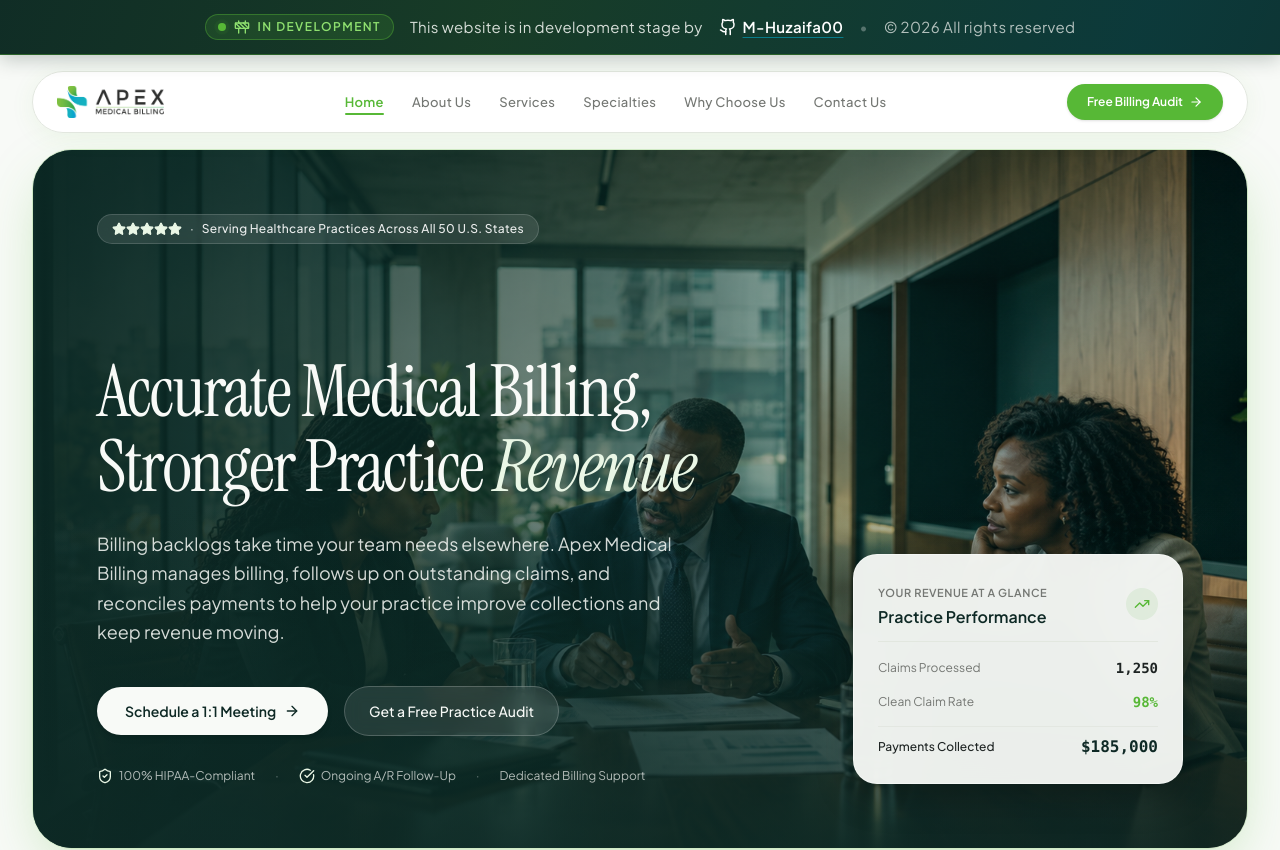
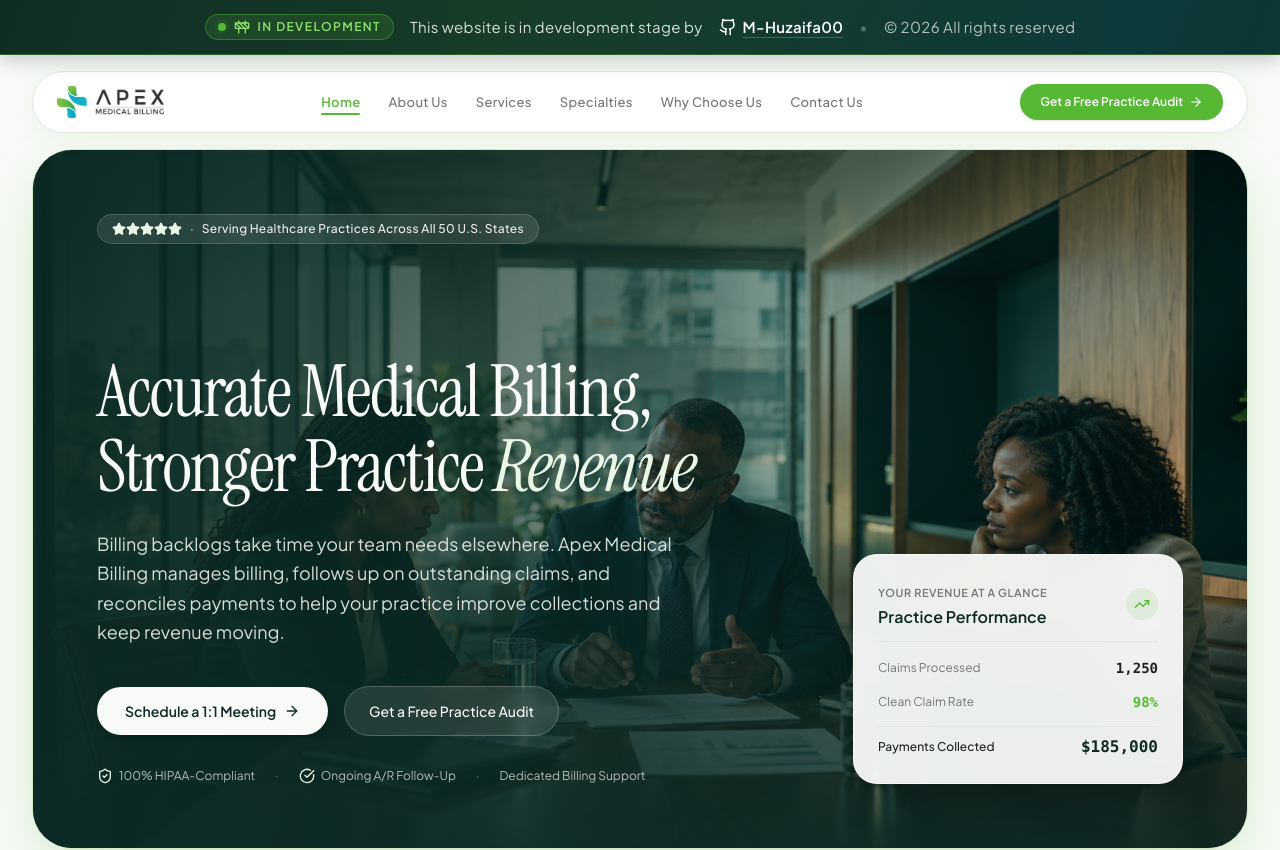
Before and after one commit to M-Huzaifa00/apex-medical-billing, a React (Vite) app: page / in a window 1280 px wide. Shown: the top 850 px of the page. Built offline with nearby package versions, Linux system fonts and the light colour scheme.

Commit message:
feat: chnage content of specilities page & navbar audit button.

```diff
--- a/src/components/Navbar.tsx
+++ b/src/components/Navbar.tsx
@@ -68,7 +68,7 @@ export const Navbar: React.FC<NavbarProps> = ({ onOpenAudit }) => {
             onClick={onOpenAudit}
             className="px-5 py-2.5 text-xs font-semibold text-white bg-[#57B836] hover:bg-[#0E2925] rounded-full transition-all shadow-sm hover:shadow active:scale-[0.98] whitespace-nowrap cursor-pointer inline-flex items-center gap-1.5"
           >
-            <span>Free Billing Audit</span>
+            <span>Get a Free Practice Audit</span>
             <ArrowRight className="w-3.5 h-3.5" />
           </button>
         </div>
```
